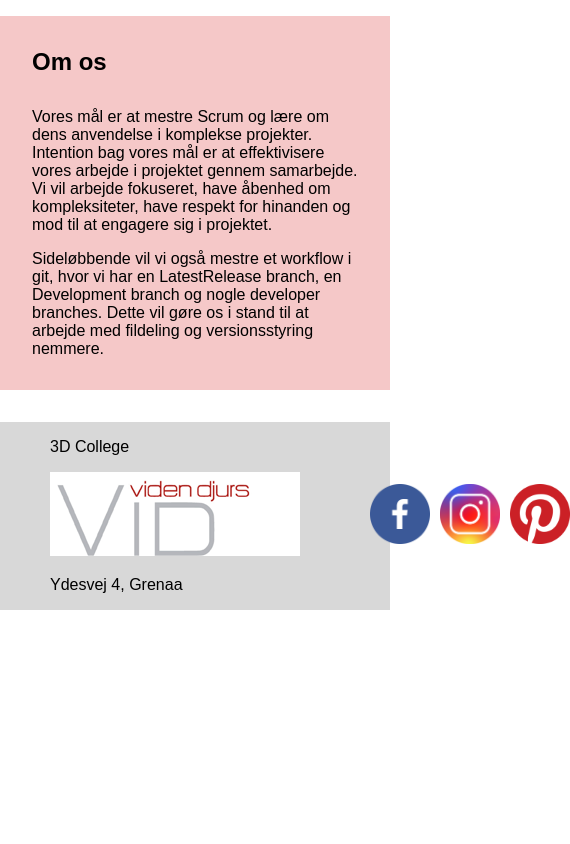
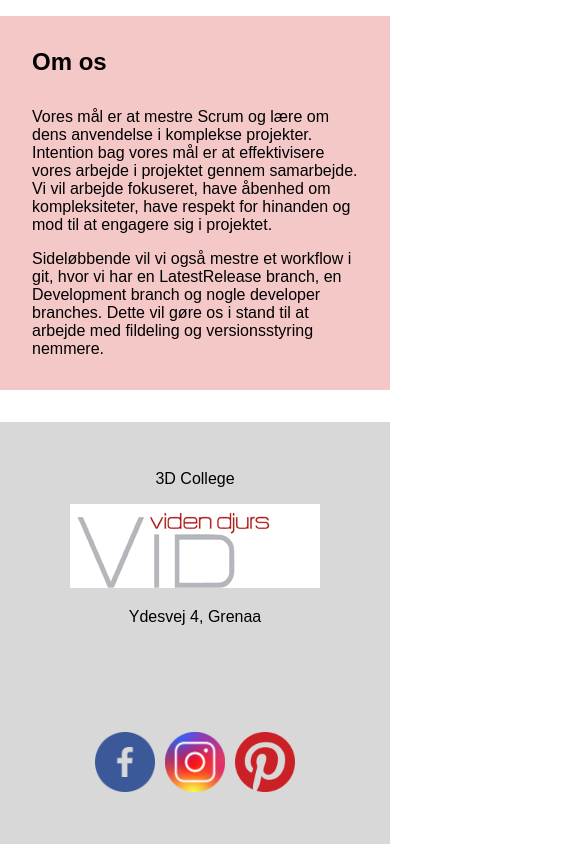
Before and after one commit to lmbek/Webit-Scrum-Project-1, a React (Vite) app in the folder frontend/: page / in a window 390 px wide. Shown: the part 2022-2866 px from the top of the page, 570 px wide, since content can reach past the window. Before the commit the page ends 2632 px from the top, so only its background shows below. Built offline with nearby package versions, Linux system fonts and the light colour scheme.

Commit message:
footer.module.css: Modified * Added responsiveness

```diff
--- a/frontend/src/components/footer/footer.module.css
+++ b/frontend/src/components/footer/footer.module.css
@@ -4,7 +4,6 @@
 	grid-column-gap: 10px;
 	grid-row-gap: 10px;
 	background-color: #d8d8d8;
-
 }
 
 .gridItemEnd {
@@ -13,6 +12,7 @@
 	grid-column-gap: 10px;
 	justify-content: center;
 	align-items: center;
+	padding: 2rem;
 }
 
 .gridItemStart {
@@ -24,8 +24,24 @@
 	width: 60px;
 }
 
-@media (max-width: 600px) {
+@media screen and (max-width: 768px) {
 	.gridContainer {
 		grid-template-columns: 1fr;
 	}
+
+	.gridItemStart {
+		grid-column: unset;
+		padding: 0 1rem;
+		display: flex;
+		flex-direction: column;
+		grid-column-gap: 10px;
+		justify-content: center;
+		align-items: center;
+		padding: 2rem;
+	}
+
+	.gridItemEnd {
+		grid-column: unset;
+	}
+
 }
```
